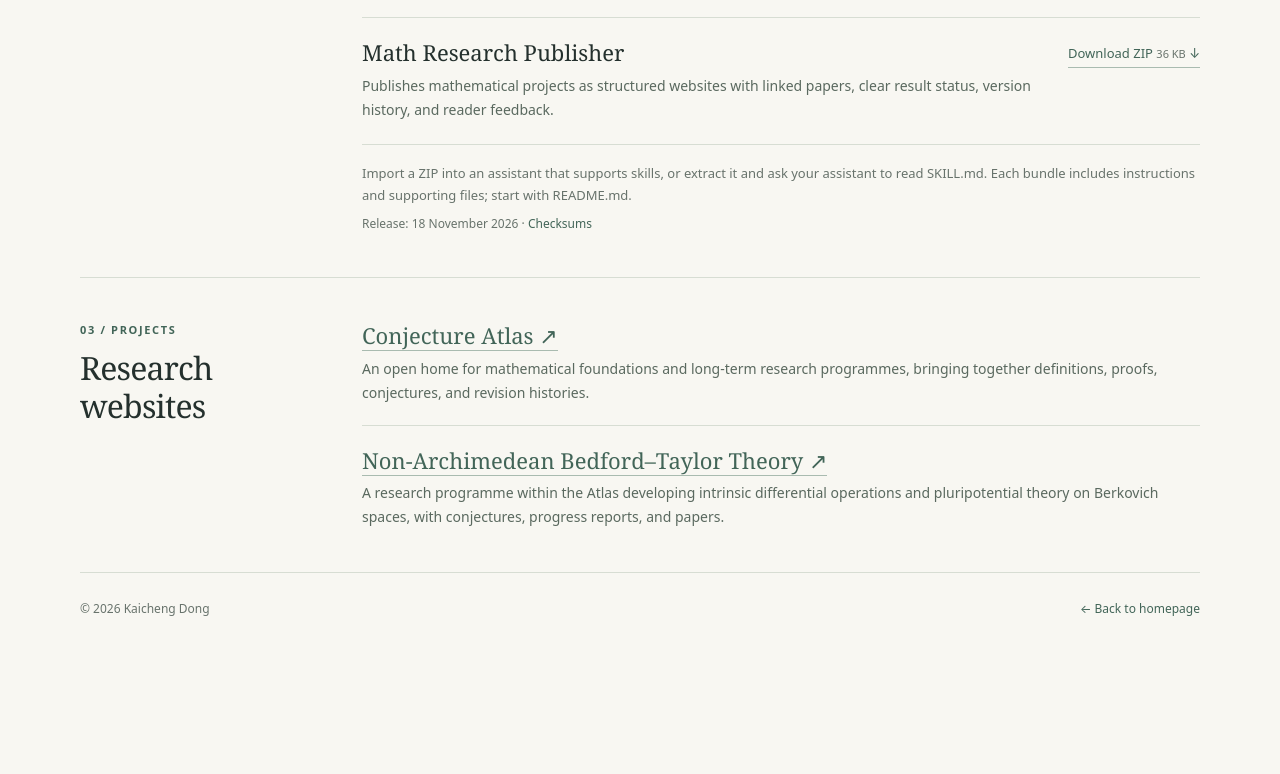
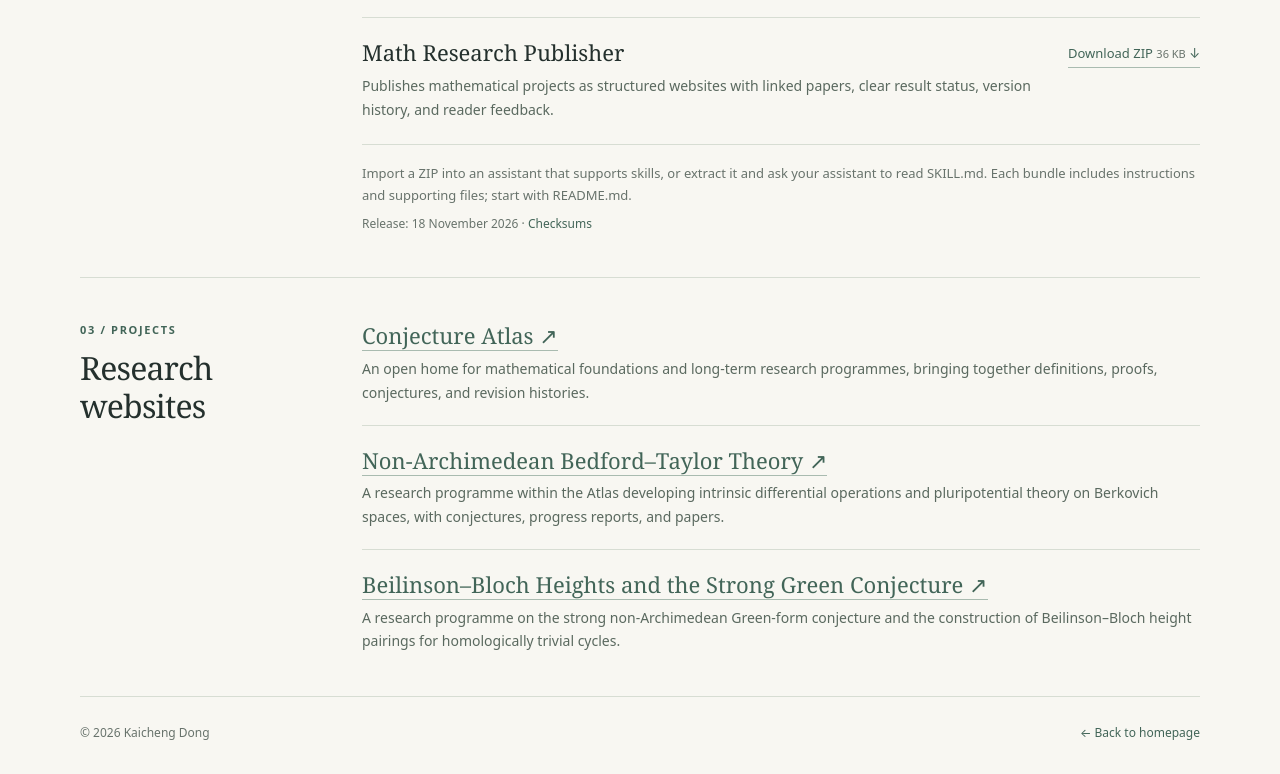
Before and after one commit to DongKaicheng/dongkaicheng.github.io, a plain HTML site: page ai-and-math/index.html in a window 1280 px wide. Shown: the part 1061-1835 px from the top of the page. Before the commit the page ends 1710 px from the top, so only its background shows below. Drawn offline with Linux system fonts and the light colour scheme.

Commit message:
Add Strong Green research programme to AI and Math

```diff
--- a/ai-and-math/index.html
+++ b/ai-and-math/index.html
@@ -139,6 +139,10 @@
         <h3><a href="https://dongkaicheng.github.io/math-research-atlas/projects/bedford-taylor/">Non-Archimedean Bedford–Taylor Theory ↗</a></h3>
         <p data-en="A research programme within the Atlas developing intrinsic differential operations and pluripotential theory on Berkovich spaces, with conjectures, progress reports, and papers." data-zh="Atlas 中的一个长期研究项目，致力于发展 Berkovich 空间上的内禀微分运算与多重位势理论，整理猜想、研究进展及相关论文。">A research programme within the Atlas developing intrinsic differential operations and pluripotential theory on Berkovich spaces, with conjectures, progress reports, and papers.</p>
       </div></li>
+      <li class="resource"><div>
+        <h3><a href="https://dongkaicheng.github.io/math-research-atlas/projects/strong-green/">Beilinson–Bloch Heights and the Strong Green Conjecture ↗</a></h3>
+        <p data-en="A research programme on the strong non-Archimedean Green-form conjecture and the construction of Beilinson–Bloch height pairings for homologically trivial cycles." data-zh="研究强零曲率非阿基米德 Green 形式猜想，以及为同调平凡代数循环构造 Beilinson–Bloch 高度配对的长期计划。">A research programme on the strong non-Archimedean Green-form conjecture and the construction of Beilinson–Bloch height pairings for homologically trivial cycles.</p>
+      </div></li>
     </ul>
   </section>
 </main>
```
